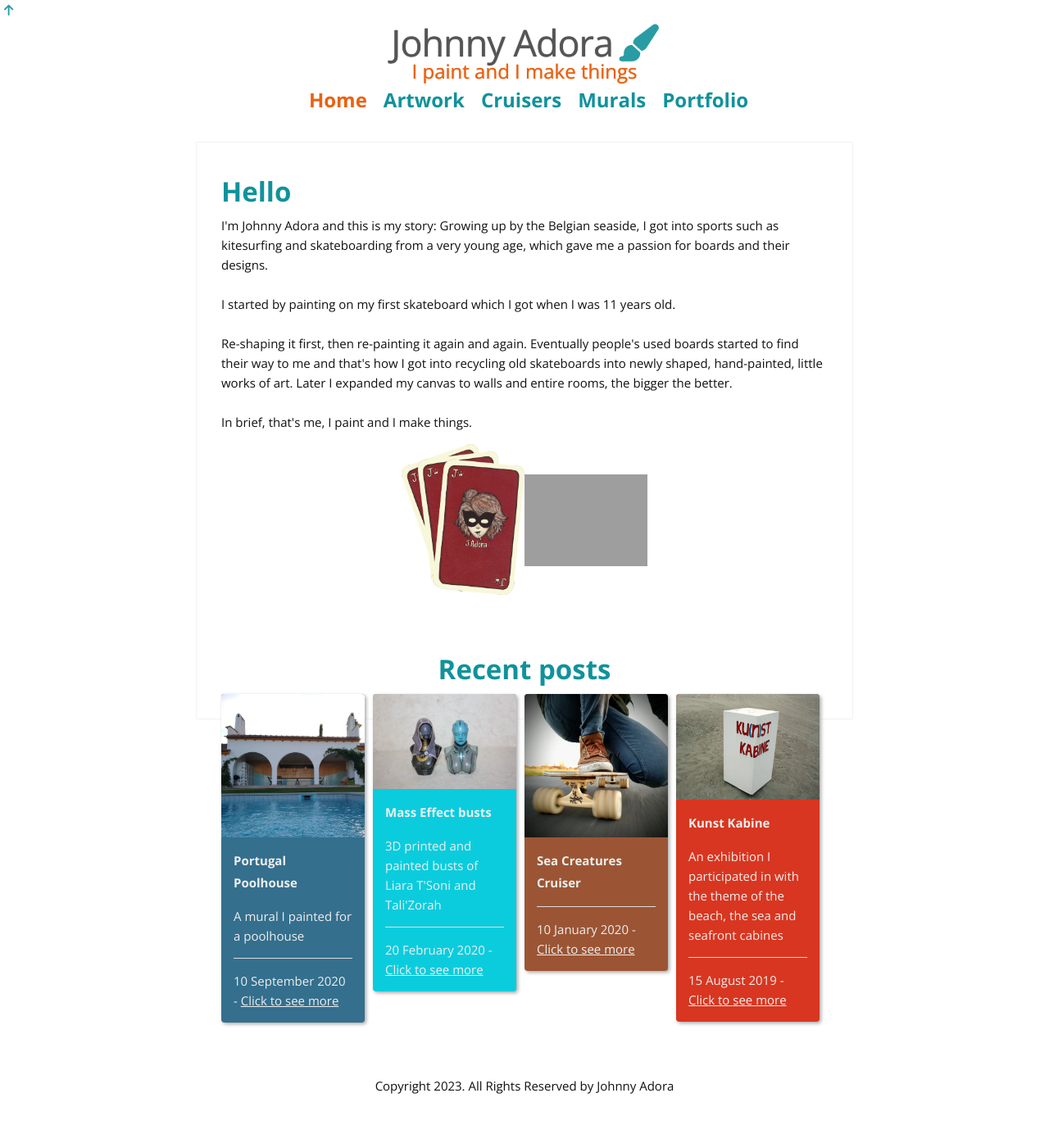
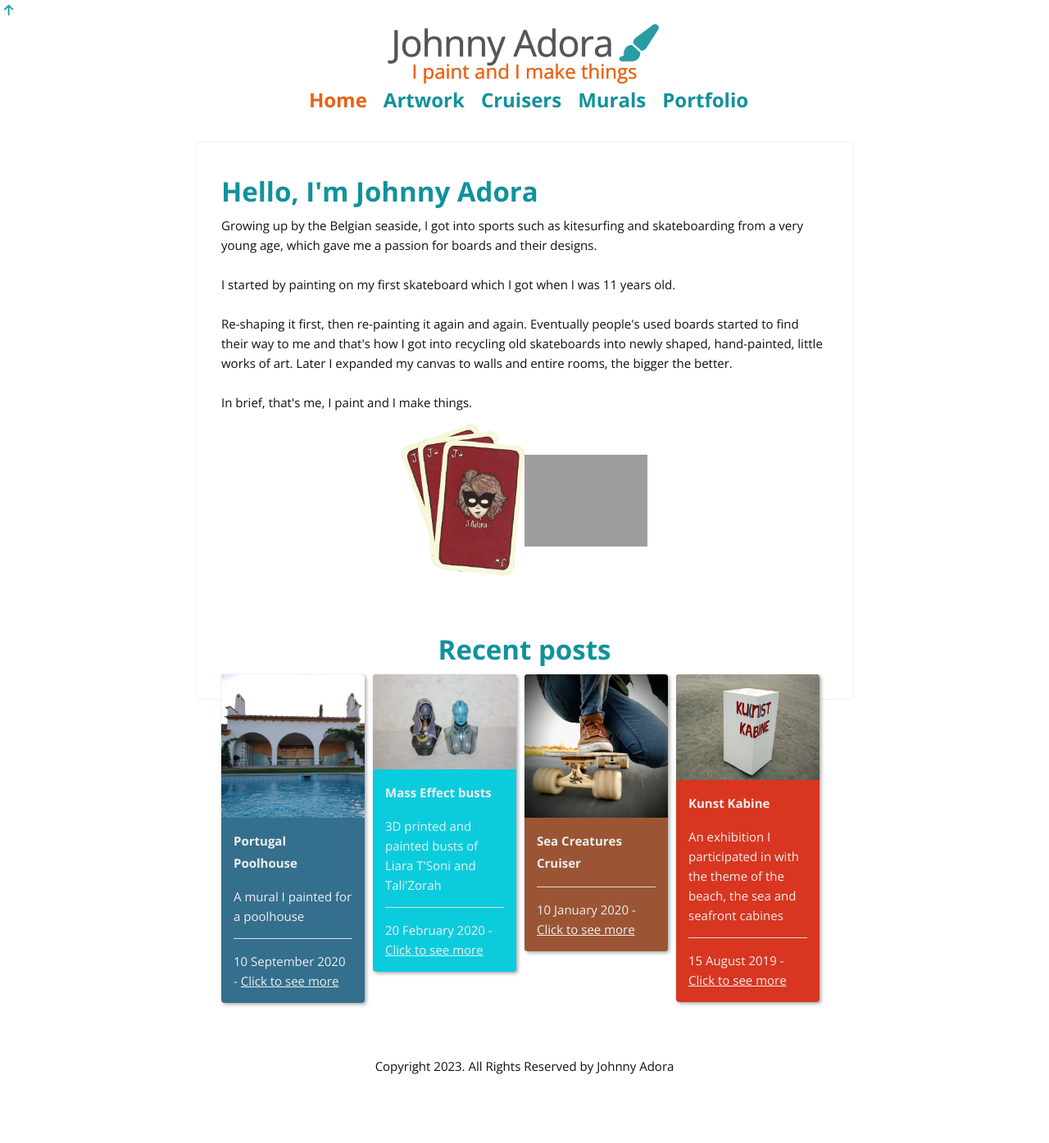
Before and after one commit to johnnyadora/johnnyadora.github.io, a Jekyll site: the page built from index.html, in a window 1280 px wide. Shown: the whole page at 82% size. Built offline with Jekyll 4.4.1, drawn with Linux system fonts in a browser that asks for light colours; nearby versions of some CDN libraries; after the commit the page ends 1371 px from its top, so only the background shows below that.

Commit message:
Changed Home intro

```diff
--- a/index.html
+++ b/index.html
@@ -3,8 +3,8 @@ layout: default
 ---
 <div class="page-container">
    <div class="content">
-<h1>Hello</h1>
-I'm Johnny Adora and this is my story: Growing up by the Belgian seaside, I got into sports such as kitesurfing and skateboarding from a very young age, which gave me a passion for boards and their designs.
+<h1>Hello, I'm Johnny Adora</h1>
+Growing up by the Belgian seaside, I got into sports such as kitesurfing and skateboarding from a very young age, which gave me a passion for boards and their designs.
 <br><br>
 I started by painting on my first skateboard which I got when I was 11 years old.
 <br><br>
```
